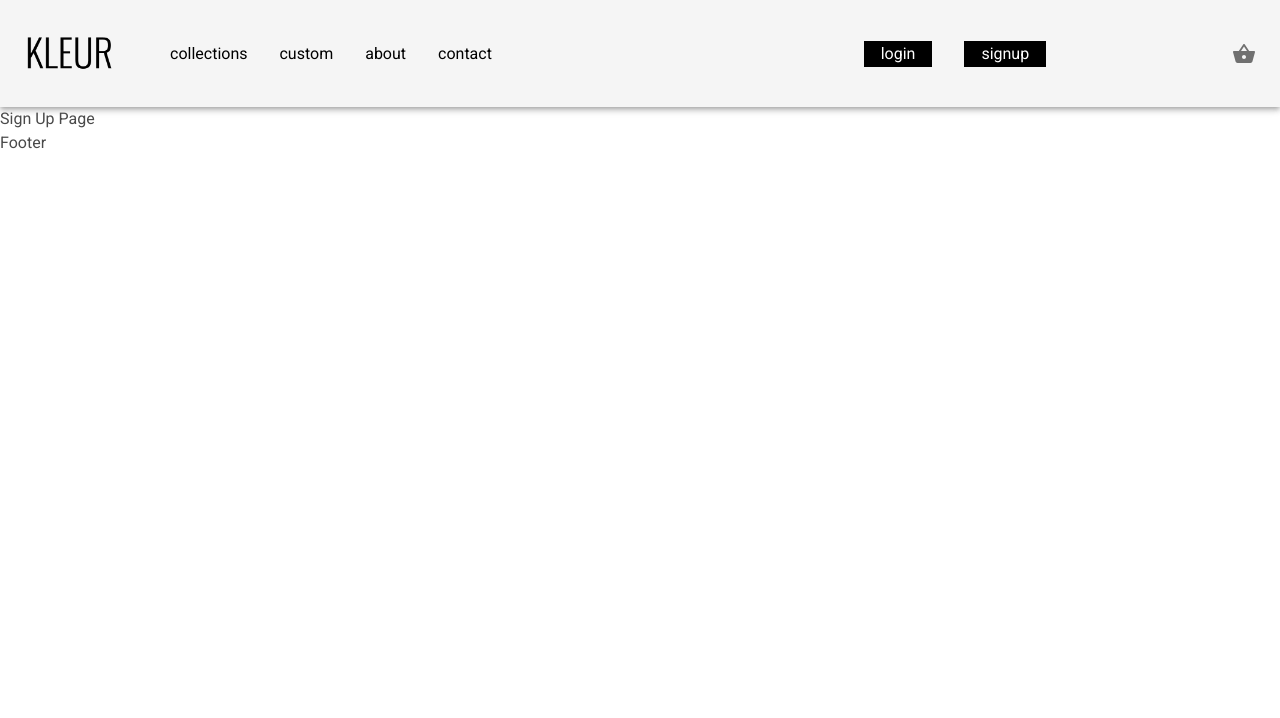
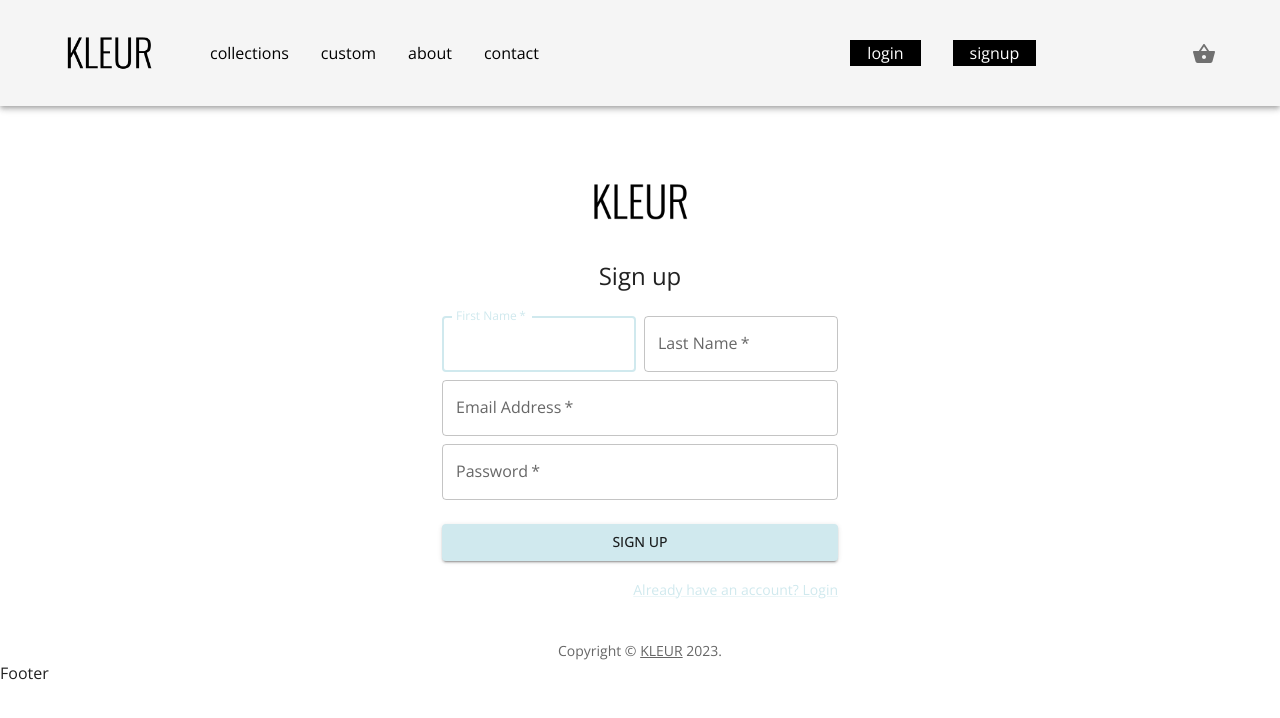
Before and after one commit to Mehcanic/project-3-frontend, a React (Vite) app: page /signup in a window 1280 px wide. Shown: the top 718 px of the page. Built offline with nearby package versions, Linux system fonts and the light colour scheme.

Commit message:
signup and login pages mvp

```diff
--- a/package.json
+++ b/package.json
@@ -15,7 +15,9 @@
     "@mui/icons-material": "^5.11.0",
     "@mui/material": "^5.11.3",
     "@mui/styled-engine-sc": "^5.11.0",
+    "@types/mui-image": "^1.0.1",
     "bulma": "^0.9.4",
+    "mui-image": "^1.0.7",
     "react": "^18.2.0",
     "react-color": "^2.19.3",
     "react-dom": "^18.2.0",
--- a/src/components/Navbar.tsx
+++ b/src/components/Navbar.tsx
@@ -59,7 +59,7 @@
 
   return (
     <AppBar position="static" color="default">
-      <Container maxWidth="xl">
+      <Container fixed>
         <Toolbar disableGutters >
 
 
--- a/src/pages/Login.tsx
+++ b/src/pages/Login.tsx
@@ -1,7 +1,111 @@
-import React from "react";
+import * as React from 'react';
+import Button from '@mui/material/Button';
+import CssBaseline from '@mui/material/CssBaseline';
+import TextField from '@mui/material/TextField';
+import Link from '@mui/material/Link';
+import Grid from '@mui/material/Grid';
+import Box from '@mui/material/Box';
+import Typography from '@mui/material/Typography';
+import Container from '@mui/material/Container';
+import { createTheme, ThemeProvider } from '@mui/material/styles';
 
-function Login() {
-  return <h1>Login Page</h1>
+function Copyright(props: any) {
+  return (
+    <Typography variant="body2" color="text.secondary" align="center" {...props}>
+      {'Copyright © '}
+      <Link color="inherit" href="/">
+        KLEUR
+      </Link>{' '}
+      {new Date().getFullYear()}
+      {'.'}
+    </Typography>
+  );
 }
 
-export default Login
+const theme = createTheme({
+  palette: {
+    primary:{
+      main: '#d0e9ee'
+    },
+  },
+  typography: {
+    fontFamily: 'Open Sans'
+  }
+});
+
+export default function SignUp() {
+  const handleSubmit = (event: React.FormEvent<HTMLFormElement>) => {
+    event.preventDefault();
+    const data = new FormData(event.currentTarget);
+    console.log({
+      email: data.get('email'),
+      password: data.get('password'),
+    });
+  };
+
+  return (
+    <ThemeProvider theme={theme}>
+      <Container component="main" maxWidth="xs">
+        <CssBaseline />
+        <Box
+          sx={{
+            marginTop: 6,
+            display: 'flex',
+            flexDirection: 'column',
+            alignItems: 'center',
+          }}
+        >
+          <Link href="/">
+            <img style={{ height: '100px' }} src="src/images/kleur-logo.png" alt="logoImage" />
+          </Link>
+          <Typography component="h1" variant="h5">
+            Login
+          </Typography>
+          <Box component="form" noValidate onSubmit={handleSubmit} sx={{ mt: 3}}>
+            <Grid container spacing={1}>
+              <Grid item xs={12}>
+                <TextField
+                  required
+                  fullWidth
+                  id="email"
+                  label="Email Address"
+                  name="email"
+                  autoComplete="email"
+                />
+              </Grid>
+              <Grid item xs={12}>
+                <TextField
+                  required
+                  fullWidth
+                  name="password"
+                  label="Password"
+                  type="password"
+                  id="password"
+                  autoComplete="new-password"
+                />
+              </Grid>
+              <Grid item xs={12}>
+              </Grid>
+            </Grid>
+            <Button
+              type="submit"
+              fullWidth
+              variant="contained"
+              sx={{ mt: 2, mb: 2 }}
+            >
+              Login
+            </Button>
+            <Grid container justifyContent="flex-end">
+              <Grid item>
+                <Link href="/signup" variant="body2">
+                  No Account? Signup now
+                </Link>
+              </Grid>
+            </Grid>
+          </Box>
+        </Box>
+        <Copyright sx={{ mt: 5 }} />
+      </Container>
+    </ThemeProvider>
+  );
+}
--- a/src/pages/Products.tsx
+++ b/src/pages/Products.tsx
@@ -29,8 +29,7 @@
       return (
         <div key={product.name}>
           <p >{product.name}</p>
-          <img src={product.images[0].image_shape1} alt="" />
-
+          <img src={product.images[3].image_shape1} alt="" />
         </div>
       )
       })}
--- a/src/pages/SignUp.tsx
+++ b/src/pages/SignUp.tsx
@@ -1,7 +1,132 @@
-import React from "react";
+import * as React from 'react';
+import Button from '@mui/material/Button';
+import CssBaseline from '@mui/material/CssBaseline';
+import TextField from '@mui/material/TextField';
+import Link from '@mui/material/Link';
+import Grid from '@mui/material/Grid';
+import Box from '@mui/material/Box';
+import Typography from '@mui/material/Typography';
+import Container from '@mui/material/Container';
+import { createTheme, ThemeProvider } from '@mui/material/styles';
 
-function SignUp() {
-  return <h1>Sign Up Page</h1>
+function Copyright(props: any) {
+  return (
+    <Typography variant="body2" color="text.secondary" align="center" {...props}>
+      {'Copyright © '}
+      <Link color="inherit" href="/">
+        KLEUR
+      </Link>{' '}
+      {new Date().getFullYear()}
+      {'.'}
+    </Typography>
+  );
 }
 
-export default SignUp
+const theme = createTheme({
+  palette: {
+    primary:{
+      main: '#d0e9ee'
+    },
+  },
+  typography: {
+    fontFamily: 'Open Sans'
+  }
+});
+
+export default function SignUp() {
+  const handleSubmit = (event: React.FormEvent<HTMLFormElement>) => {
+    event.preventDefault();
+    const data = new FormData(event.currentTarget);
+    console.log({
+      email: data.get('email'),
+      password: data.get('password'),
+    });
+  };
+
+  return (
+    <ThemeProvider theme={theme}>
+      <Container component="main" maxWidth="xs">
+        <CssBaseline />
+        <Box
+          sx={{
+            marginTop: 6,
+            display: 'flex',
+            flexDirection: 'column',
+            alignItems: 'center',
+          }}
+        >
+          <Link href="/">
+            <img style={{ height: '100px' }} src="src/images/kleur-logo.png" alt="logoImage" />
+          </Link>
+          <Typography component="h1" variant="h5">
+            Sign up
+          </Typography>
+          <Box component="form" noValidate onSubmit={handleSubmit} sx={{ mt: 3}}>
+            <Grid container spacing={1}>
+              <Grid item xs={12} sm={6}>
+                <TextField
+                  autoComplete="given-name"
+                  name="firstName"
+                  required
+                  fullWidth
+                  id="firstName"
+                  label="First Name"
+                  autoFocus
+                />
+              </Grid>
+              <Grid item xs={12} sm={6}>
+                <TextField
+                  required
+                  fullWidth
+                  id="lastName"
+                  label="Last Name"
+                  name="lastName"
+                  autoComplete="family-name"
+                />
+              </Grid>
+              <Grid item xs={12}>
+                <TextField
+                  required
+                  fullWidth
+                  id="email"
+                  label="Email Address"
+                  name="email"
+                  autoComplete="email"
+                />
+              </Grid>
+              <Grid item xs={12}>
+                <TextField
+                  required
+                  fullWidth
+                  name="password"
+                  label="Password"
+                  type="password"
+                  id="password"
+                  autoComplete="new-password"
+                />
+              </Grid>
+              <Grid item xs={12}>
+              </Grid>
+            </Grid>
+            <Button
+              type="submit"
+              fullWidth
+              variant="contained"
+              sx={{ mt: 2, mb: 2 }}
+            >
+              Sign Up
+            </Button>
+            <Grid container justifyContent="flex-end">
+              <Grid item>
+                <Link href="/login" variant="body2">
+                  Already have an account? Login
+                </Link>
+              </Grid>
+            </Grid>
+          </Box>
+        </Box>
+        <Copyright sx={{ mt: 5 }} />
+      </Container>
+    </ThemeProvider>
+  );
+}
```
Also changed, not shown: src/components/Contact.tsx (+1 -6 lines), 1 other file (tests, documents, lock files or other folders).
